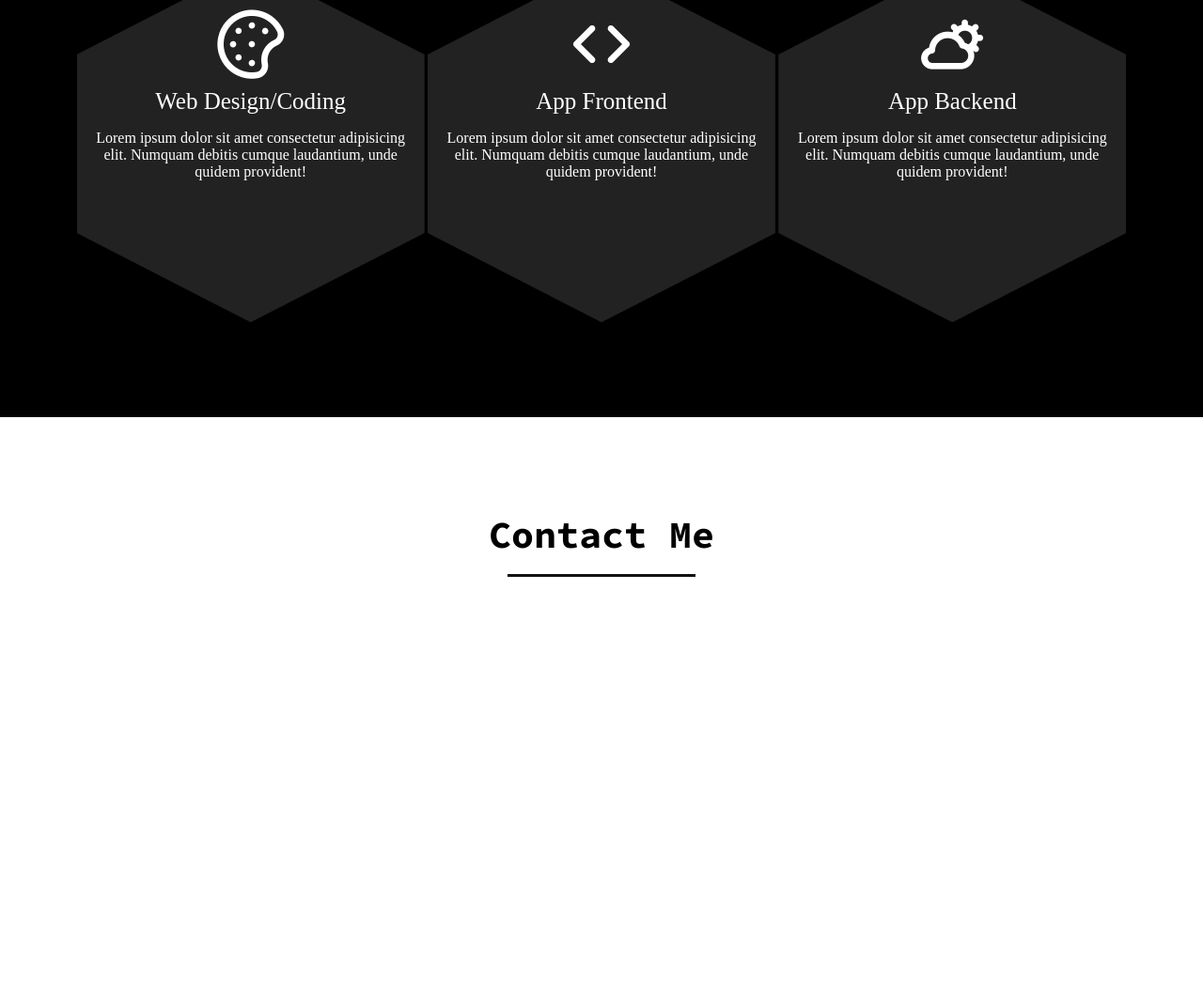
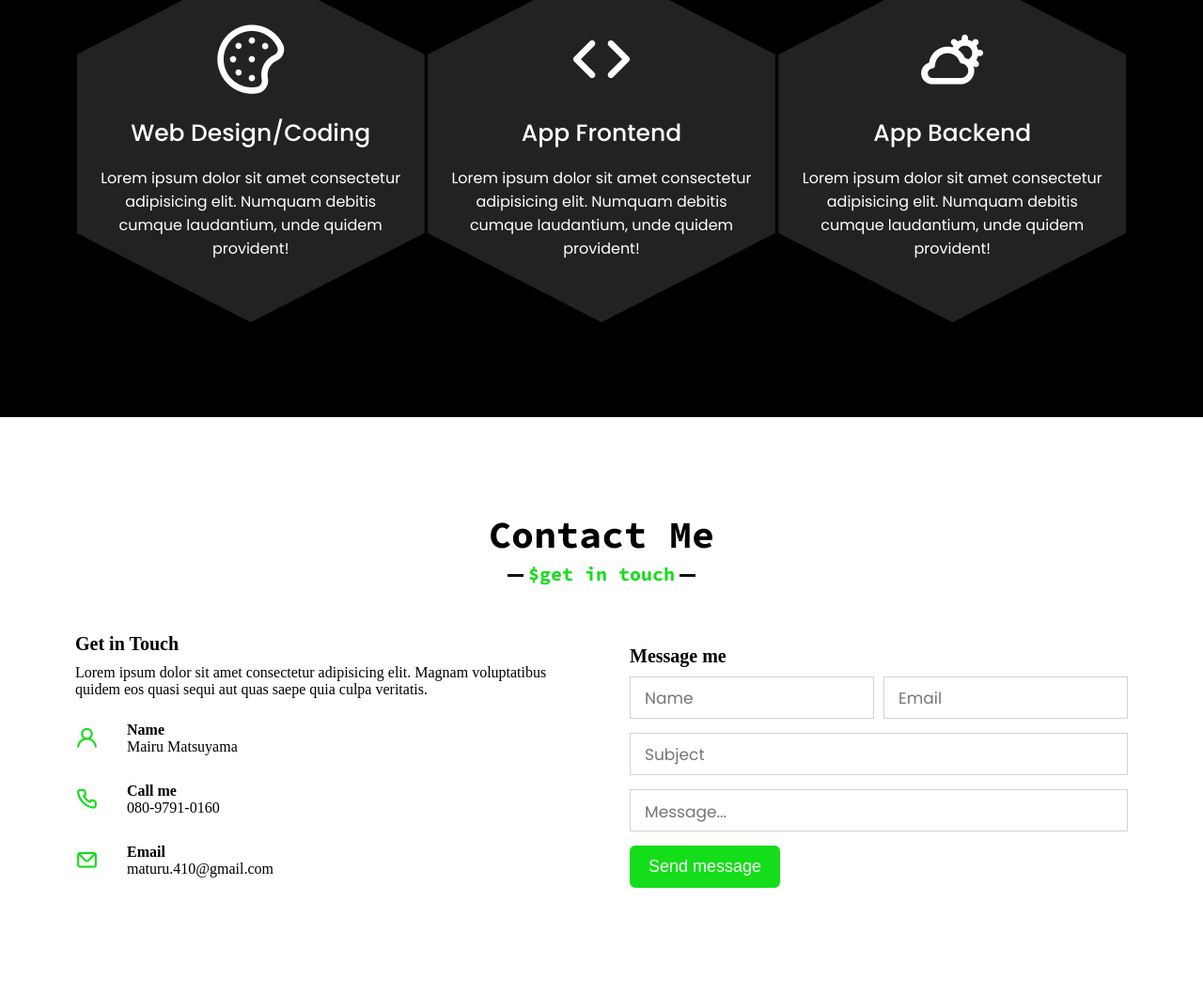
Before and after one commit to maturu/Portfolio, a plain HTML site: page docs/index.html in a window 1280 px wide. Shown: the part 3740-4798 px from the top of the page at 94% size. Before the commit the page ends 4514 px from the top, so only its background shows below. Drawn offline with nearby package versions, Linux system fonts and the light colour scheme.

Commit message:
feat: add contact section

```diff
--- a/docs/index.html
+++ b/docs/index.html
@@ -23,6 +23,7 @@
     />
     <script src="https://code.jquery.com/jquery-3.6.0.min.js"></script>
     <script src="https://cdnjs.cloudflare.com/ajax/libs/typed.js/2.0.12/typed.min.js"></script>
+    <script src="https://sdk.form.run/js/v2/formrun.js"></script>
   </head>
   <body>
     <nav class="navbar">
@@ -473,7 +474,90 @@
     <section class="contact" id="contact">
       <div class="max-width">
         <h2 class="title">Contact Me</h2>
-        <div class="contact-content"></div>
+        <div class="contact-content">
+          <div class="column left">
+            <div class="text">Get in Touch</div>
+            <p>
+              Lorem ipsum dolor sit amet consectetur adipisicing elit. Magnam
+              voluptatibus quidem eos quasi sequi aut quas saepe quia culpa
+              veritatis.
+            </p>
+            <div class="icons">
+              <div class="row">
+                <i class="uil uil-user"></i>
+                <div class="info">
+                  <div class="head">Name</div>
+                  <div class="sub-text">Mairu Matsuyama</div>
+                </div>
+              </div>
+              <div class="row">
+                <i class="uil uil-phone"></i>
+                <div class="info">
+                  <div class="head">Call me</div>
+                  <div class="sub-text">080-9791-0160</div>
+                </div>
+              </div>
+              <div class="row">
+                <i class="uil uil-envelope"></i>
+                <div class="info">
+                  <div class="head">Email</div>
+                  <div class="sub-text">maturu.410@gmail.com</div>
+                </div>
+              </div>
+            </div>
+          </div>
+          <div class="column right">
+            <div class="text">Message me</div>
+            <form
+              class="formrun"
+              action="https://form.run/api/v1/r/iv1ktfwa7h8buclvrb6w1frz"
+              method="POST"
+            >
+              <div class="fields">
+                <div class="field name">
+                  <input type="text" placeholder="Name" required />
+                </div>
+                <div class="field email">
+                  <input type="email" placeholder="Email" required />
+                </div>
+              </div>
+              <div class="field">
+                <input type="text" placeholder="Subject" required />
+              </div>
+              <div class="field textarea">
+                <textarea
+                  cols="30"
+                  rows="10"
+                  placeholder="Message..."
+                  required
+                ></textarea>
+              </div>
+              <!-- bot block code -->
+              <div class="_formrun_gotcha">
+                <style media="screen">
+                  ._formrun_gotcha {
+                    position: absolute !important;
+                    height: 1px;
+                    width: 1px;
+                    overflow: hidden;
+                  }
+                </style>
+                <label for="_formrun_gotcha"
+                  >If you are a human, ignore this field</label
+                >
+                <input
+                  type="text"
+                  name="_formrun_gotcha"
+                  id="_formrun_gotcha"
+                  tabindex="-1"
+                />
+              </div>
+              <div class="button-area">
+                <button type="submit">Send message</button>
+              </div>
+            </form>
+          </div>
+        </div>
       </div>
     </section>
 
--- a/docs/script.js
+++ b/docs/script.js
@@ -19,6 +19,10 @@ $(document).ready(function () {
   $(".menu-btn").click(function () {
     $(".navbar .menu").toggleClass("active");
     $(".navbar i").toggleClass("active");
+  });
+  $(".menu > li > a").click(function () {
+    $(".navbar .menu").removeClass("active");
+    $(".navbar i").removeClass("active");
   });
 
   /* typing animation script */
--- a/docs/style.css
+++ b/docs/style.css
@@ -86,7 +86,8 @@ section {
 }
 .about,
 .skills,
-.qualification {
+.qualification,
+.services {
   font-family: "Poppins", sans-serif;
 }
 section .title {
@@ -228,7 +229,8 @@ section .title::after {
 .about .about-content,
 .skills .skills-content,
 .qualification .project .project-item,
-.services .services-content {
+.services .services-content,
+.contact .contact-content {
   display: flex;
   flex-wrap: wrap;
   align-items: center;
@@ -562,6 +564,82 @@ section .title::after {
   font-size: 16px;
 }
 
+/* contact section styling */
+.contact .title::after {
+  content: "$get in touch";
+}
+.contact .contact-content .column {
+  width: calc(50% - 30px);
+}
+.contact .contact-content .text {
+  font-size: 20px;
+  font-weight: 600;
+  margin-bottom: 10px;
+}
+.contact .contact-content .left .icons {
+  margin: 10px 0;
+}
+.contact .contact-content .row {
+  display: flex;
+  align-items: center;
+  height: 65px;
+}
+.contact .contact-content .row i {
+  font-size: 25px;
+  color: #14dd19;
+}
+.contact .contact-content .info {
+  margin-left: 30px;
+}
+.contact .contact-content .info .head {
+  font-weight: 600;
+}
+.contact .right form .fields {
+  display: flex;
+}
+.contact .right form .field {
+  height: 45px;
+  width: 100%;
+  margin-bottom: 15px;
+}
+.contact .right form .name {
+  margin-right: 10px;
+}
+.contact .right form .field input,
+.contact .right form .textarea textarea {
+  height: 100%;
+  width: 100%;
+  border: 1px solid lightgray;
+  outline: none;
+  padding: 0 15px;
+  font-size: 17px;
+  font-family: "Poppins", sans-serif;
+  transition: all 0.3s ease;
+}
+.contact .right form .textarea textarea {
+  padding-top: 10px;
+  resize: none;
+}
+.contact .right form .button-area button {
+  color: #fff;
+  display: block;
+  width: 160px !important;
+  height: 45px;
+  outline: none;
+  font-size: 18px;
+  font-weight: 500;
+  border-radius: 6px;
+  cursor: pointer;
+  flex-wrap: nowrap;
+  background: #14dd19;
+  border: 2px solid #14dd19;
+  transition: all 0.3s ease;
+}
+.contact .right form .button-area button:hover {
+  background: #fff;
+  color: #14dd19;
+}
+
 /* animation keyframes query start  */
 @keyframes animate {
   0% {
```
